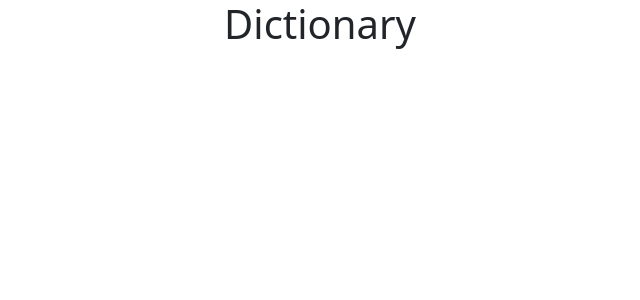
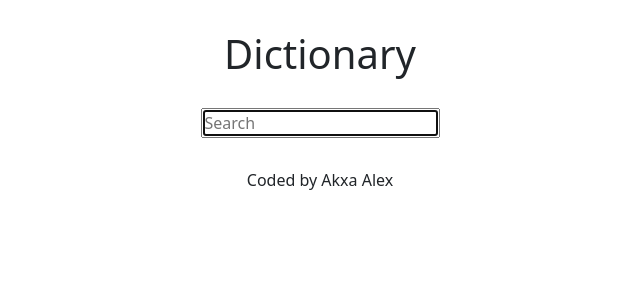
Before and after one commit to akxaalex16/react-dictionary, a React (Create React App) app: page / in a window 1280 px wide. Shown: the top 300 px of the page, without its empty margins (320-960 px from the left). Built offline with nearby package versions, Linux system fonts and the light colour scheme.

Commit message:
Inside new component Dictionary.js, added a form, added events to the form and handled them in closures

```diff
--- a/public/index.html
+++ b/public/index.html
@@ -24,7 +24,7 @@
       work correctly both with client-side routing and a non-root public URL.
       Learn how to configure a non-root public URL by running `npm run build`.
     -->
-    <title>React App</title>
+    <title>React Dictionary App</title>
   </head>
   <body>
     <noscript>You need to enable JavaScript to run this app.</noscript>
--- a/src/App.css
+++ b/src/App.css
@@ -1,3 +1,11 @@
 .App {
   text-align: center;
 }
+
+.App h1 {
+  margin: 30px 0;
+}
+
+.App footer {
+  margin: 30px 0;
+}
--- a/src/App.js
+++ b/src/App.js
@@ -1,12 +1,17 @@
 import "./App.css";
 import "bootstrap/dist/css/bootstrap.min.css";
+import Dictionary from "./Dictionary";
 
-function App() {
+export default function App() {
   return (
     <div className="App">
-      <h1>Dictionary</h1>
+      <div className="container">
+        <h1>Dictionary</h1>
+        <main>
+          <Dictionary />
+        </main>
+        <footer>Coded by Akxa Alex</footer>
+      </div>
     </div>
   );
 }
-
-export default App;
--- /dev/null
+++ b/src/Dictionary.js
@@ -0,0 +1,31 @@
+import React, { useState } from "react";
+import "./Dictionary.css";
+
+export default function Dictionary() {
+  const [keyword, setKeyword] = useState(null);
+  const [searchedWord, setSearchedWord] = useState(null);
+  function handleSubmit(event) {
+    event.preventDefault();
+    if (keyword <= 0) {
+      alert("Enter a word");
+    } else {
+      setSearchedWord(keyword);
+    }
+  }
+  function keywordChange(event) {
+    setKeyword(event.target.value);
+  }
+  return (
+    <div className="Dictionary">
+      <form onSubmit={handleSubmit}>
+        <input
+          type="search"
+          placeholder="Search"
+          autoFocus={true}
+          onChange={keywordChange}
+        ></input>
+      </form>
+      <h2>{searchedWord}</h2>
+    </div>
+  );
+}
```
Also changed, not shown: src/Dictionary.css (added).
